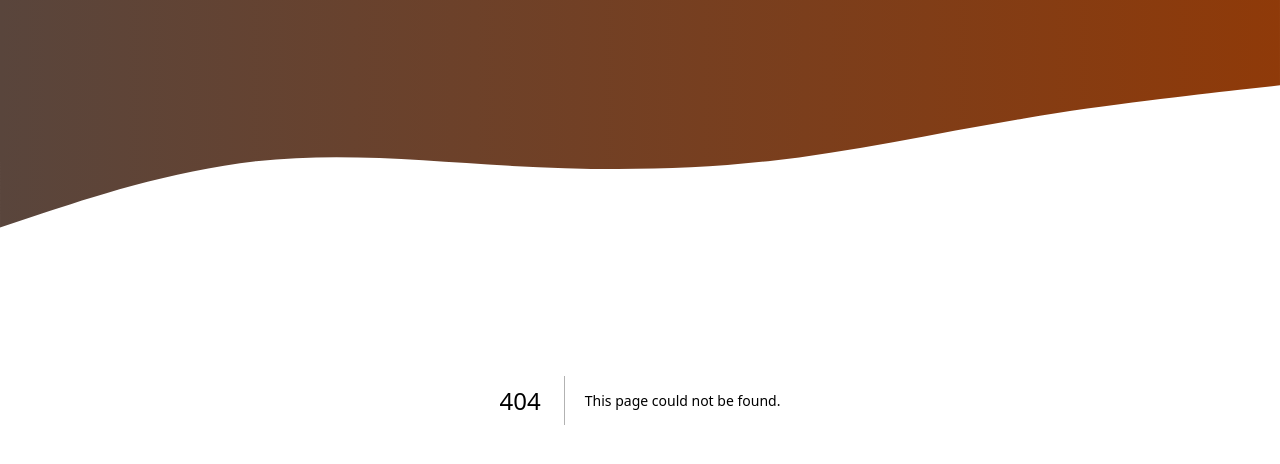
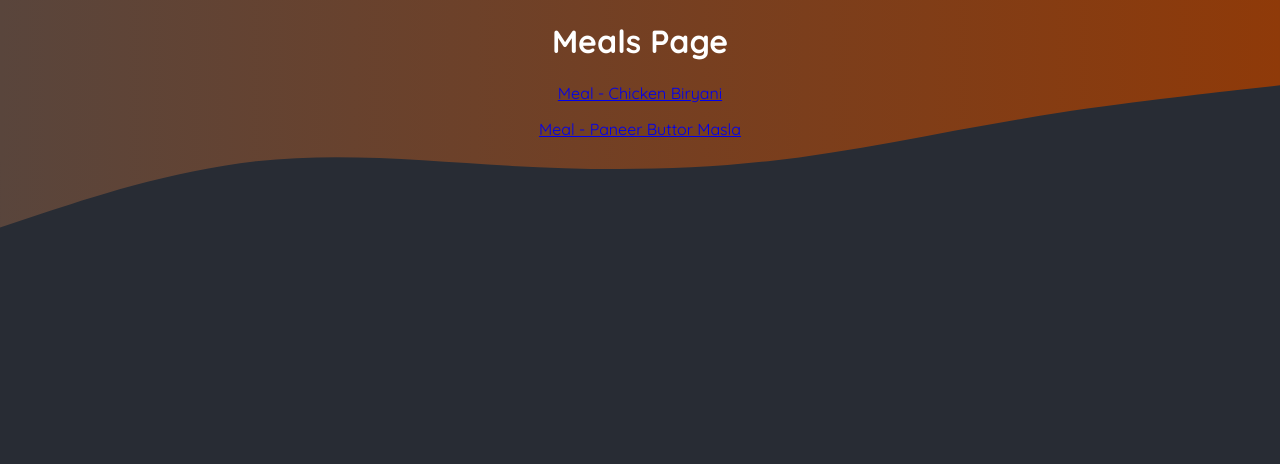
Before and after one commit to adarshem/foodies-project-nextjs, a Next.js app: page /meals in a window 1280 px wide. Before the commit this address had no page. Shown: the top 464 px of the page. Built offline with nearby package versions, Linux system fonts and the light colour scheme.

Commit message:
Added base routes

```diff
--- /dev/null
+++ b/app/meals/page.tsx
@@ -0,0 +1,18 @@
+import React from "react";
+import Link from "next/link";
+
+export default function Meals(): React.JSX.Element {
+  return (
+    <main>
+      <h1 style={{ color: "white", textAlign: "center" }}>Meals Page</h1>
+      <div style={{ textAlign: "center" }}>
+        <p>
+          <Link href={"/meals/meal_id_1"}>Meal - Chicken Biryani</Link>
+        </p>
+        <p>
+          <Link href={"/meals/meal_id_2"}>Meal - Paneer Buttor Masla</Link>
+        </p>
+      </div>
+    </main>
+  );
+}
```
Also changed, not shown: app/community/page.tsx (added, +9 -0 lines), app/meals/[mealId]/page.tsx (added, +15 -0 lines), app/meals/share/page.tsx (added, +9 -0 lines), app/page.tsx (+12 -0 lines).
